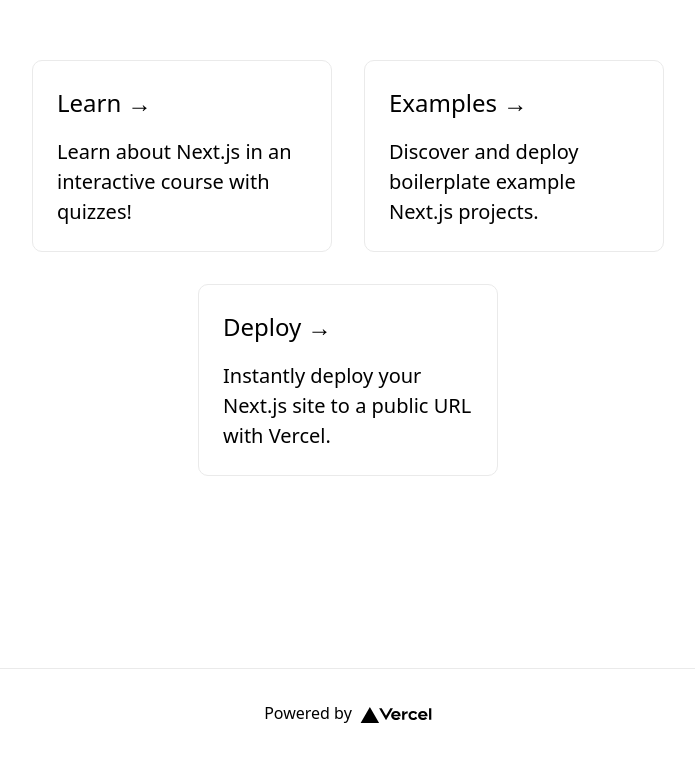
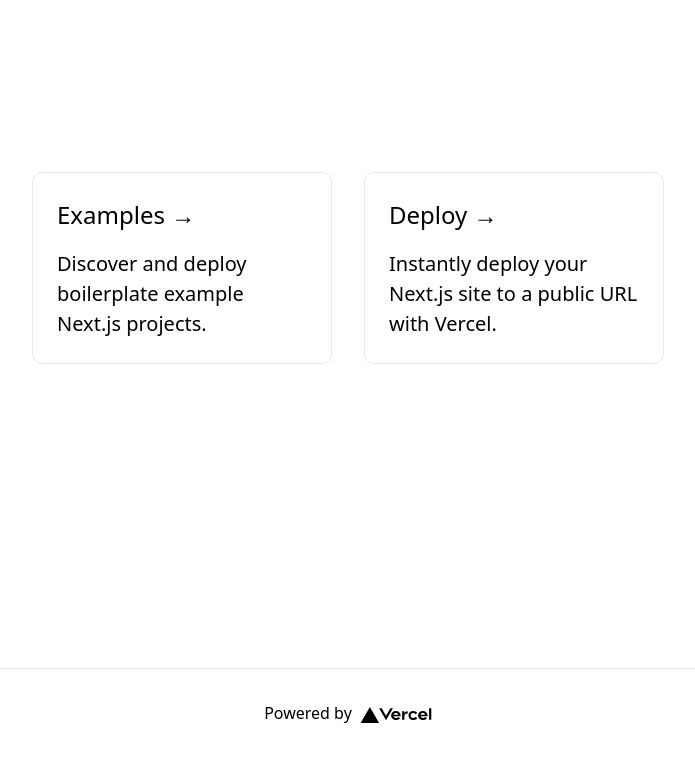
Before and after one commit to LAdrianMM/roroima, a Next.js app: page / in a window 1280 px wide. Shown: the part 132-889 px from the top of the page, without its empty margins (292-987 px from the left). Built offline with nearby package versions, Linux system fonts and the light colour scheme.

Commit message:
Copy changes

```diff
--- a/pages/index.js
+++ b/pages/index.js
@@ -13,11 +13,6 @@ export default function Home() {
 
             <main className={styles.main}>
                 <div className={styles.grid}>
-                    <a href="https://nextjs.org/learn" className={styles.card}>
-                        <h2>Learn &rarr;</h2>
-                        <p>Learn about Next.js in an interactive course with quizzes!</p>
-                    </a>
-
                     <a href="https://github.com/vercel/next.js/tree/canary/examples" className={styles.card}>
                         <h2>Examples &rarr;</h2>
                         <p>Discover and deploy boilerplate example Next.js projects.</p>
```
